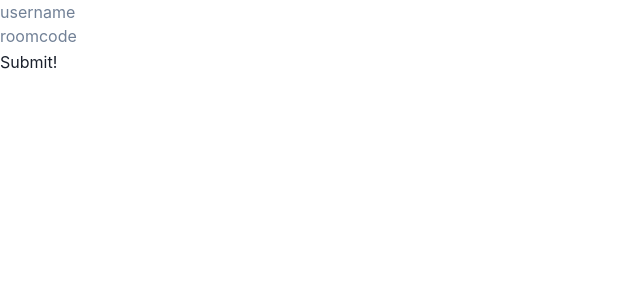
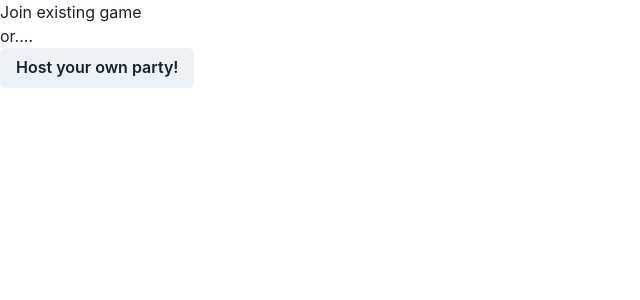
Before and after one commit to Skriptoo/react-quiz, a React (Vite) app: page / in a window 1280 px wide. Shown: the top 300 px of the page, without its empty margins (0-640 px from the left). Built offline with nearby package versions, Linux system fonts and the light colour scheme.

Commit message:
providers implementation

```diff
--- a/src/App.tsx
+++ b/src/App.tsx
@@ -1,14 +1,8 @@
-import { useEffect } from "react";
-import ConnectPage from "./pages/connectPage";
+import AppProviders from "./providers";
+
 const  App = () =>  {
-
-  useEffect(()=> {
-  }, []);
-
   return (
-    <>
-      <ConnectPage/>
-    </>
+    <AppProviders/>
   )
 }
 
--- a/src/main.tsx
+++ b/src/main.tsx
@@ -1,21 +1,9 @@
 import React from 'react'
 import ReactDOM from 'react-dom/client'
 import App from './App.tsx'
-import { ChakraBaseProvider } from '@chakra-ui/react'
-import { RouterProvider, createBrowserRouter } from 'react-router-dom'
-
-export const router = createBrowserRouter([
-  {
-    path: "/",
-    element: <App/>,
-    errorElement: <></>
-  }
-]);
 
 ReactDOM.createRoot(document.getElementById('root')!).render(
   <React.StrictMode>
-    <ChakraBaseProvider>
-      <RouterProvider router={router}/>
-    </ChakraBaseProvider>
+      <App/>
   </React.StrictMode>
 )
--- a/src/pages/connectPage.tsx
+++ b/src/pages/HomePage.tsx
@@ -1,30 +1,29 @@
-import { Box, Button, FormControl, FormErrorMessage, Input } from "@chakra-ui/react";
-import { useState } from "react";
+import { Box, Button, FormControl, FormErrorMessage, Input, Text } from "@chakra-ui/react";
+import { useContext, useState } from "react";
 import {useForm} from "react-hook-form";
+import { useNavigate } from "react-router-dom";
 import { io } from "socket.io-client";
+import { Socket } from "socket.io-client/debug";
+import { SocketContext } from "../providers/SocketProvider";
 
 export type userInput = {
     username: string,
     roomcode: string
 }
 
-const ConnectPage = () => {
+const HomePage = () => {
 
     const {
         register,
         handleSubmit,
-        watch,
         formState: { errors, isSubmitting },
       } = useForm<userInput>()
 
-
+    const socket = useContext(SocketContext)
     const onSubmit = async (values: userInput) => {
-        const socket = io("http://localhost:8000")
-        const {username, roomcode} = values;
-        socket.emit("joinRoom", username, roomcode);
+        //const socket = io("http://localhost:8000")
 
     }
-
 
     return (
         <Box height="100vh">
@@ -55,9 +54,11 @@ const ConnectPage = () => {
                     <FormErrorMessage> {errors.roomcode && errors.roomcode.message} </FormErrorMessage>
                 </FormControl>
                 <Button type="submit" id="roomform" isLoading={isSubmitting}>Submit!</Button>
+                <Text>or....</Text>
+                <Button variant="outline" onClick={() => createRoom()}> Create Room </Button>
             </form>
         </Box>
     )
 }
 
-export default ConnectPage;
+export default HomePage;
--- /dev/null
+++ b/src/pages/HomePageTest.tsx
@@ -0,0 +1,25 @@
+import { Box, Button, FormControl, FormErrorMessage, Input, Text } from "@chakra-ui/react";
+import { useContext, useState } from "react";
+import {useForm} from "react-hook-form";
+import { useNavigate } from "react-router-dom";
+import { io } from "socket.io-client";
+import { Socket } from "socket.io-client/debug";
+import { SocketContext } from "../providers/SocketProvider";
+
+const HomePageTest = () => {
+  const navigate = useNavigate();
+  const createRoom = () => {
+    const roomId = Math.random().toString(36).substring(2, 7).toUpperCase();
+    navigate(`/room/${roomId}`);
+  }
+
+  return (
+    <Box height="100vh">
+      <Text>Join existing game</Text>
+      <Text>or....</Text>
+      <Button onClick={() => createRoom()}> Host your own party! </Button>
+    </Box>
+  )
+}
+
+export default HomePageTest;
--- /dev/null
+++ b/src/pages/LobbyPage.tsx
@@ -0,0 +1,7 @@
+const LobbyPage = () => {
+    return (
+        <>
+        </>
+    )
+}
+export default LobbyPage;
--- /dev/null
+++ b/src/providers/SocketProvider.tsx
@@ -0,0 +1,28 @@
+import { createContext, useEffect, useRef } from "react"
+import { io } from "socket.io-client"
+import TSocketContext from "../types/SocketContext";
+
+
+type Props = {
+    userName: string,
+    roomCode: string
+    children: React.ReactNode
+}
+
+export const SocketContext = createContext<TSocketContext | null>(null);
+const SocketProvider = ({roomCode,userName, children}: Props) => {
+    //const {roomCode} = useParams<{roomCode: string}>();
+    const socketRef = useRef(io(import.meta.env.VITE_BACKEND_URL));
+    const socket = socketRef.current;
+
+    useEffect(() => {
+        socket.emit("joinRoom", roomCode, userName);
+    }, []);
+    return (
+        <SocketContext.Provider value={{roomcode: roomCode, username: userName}}>
+            {children}
+        </SocketContext.Provider>
+    )
+}
+
+export default SocketProvider;
--- /dev/null
+++ b/src/providers/index.tsx
@@ -0,0 +1,27 @@
+import { ChakraProvider } from "@chakra-ui/react";
+import { createBrowserRouter, RouterProvider } from "react-router-dom";
+import LobbyPage from "../pages/LobbyPage";
+import HomePageTest from "../pages/HomePageTest";
+
+export const router = createBrowserRouter([
+  {
+    path: "/",
+    element: <HomePageTest/>,
+    errorElement: <></>
+  },
+  {
+    path: "/room/:roomCode",
+    element: <LobbyPage/>,
+    errorElement: <></>
+  }
+]);
+
+const AppProviders = () => {
+  return (
+    <ChakraProvider>
+      <RouterProvider router={router}/>
+    </ChakraProvider>
+  )
+}
+
+export default AppProviders;
--- /dev/null
+++ b/src/types/SocketContext.ts
@@ -0,0 +1,4 @@
+export default interface SocketContext {
+    username: string;
+    roomcode: string;
+}
```
Also changed, not shown: src/pages/GamePage.tsx (added), 1 other file (tests, documents, lock files or other folders).
